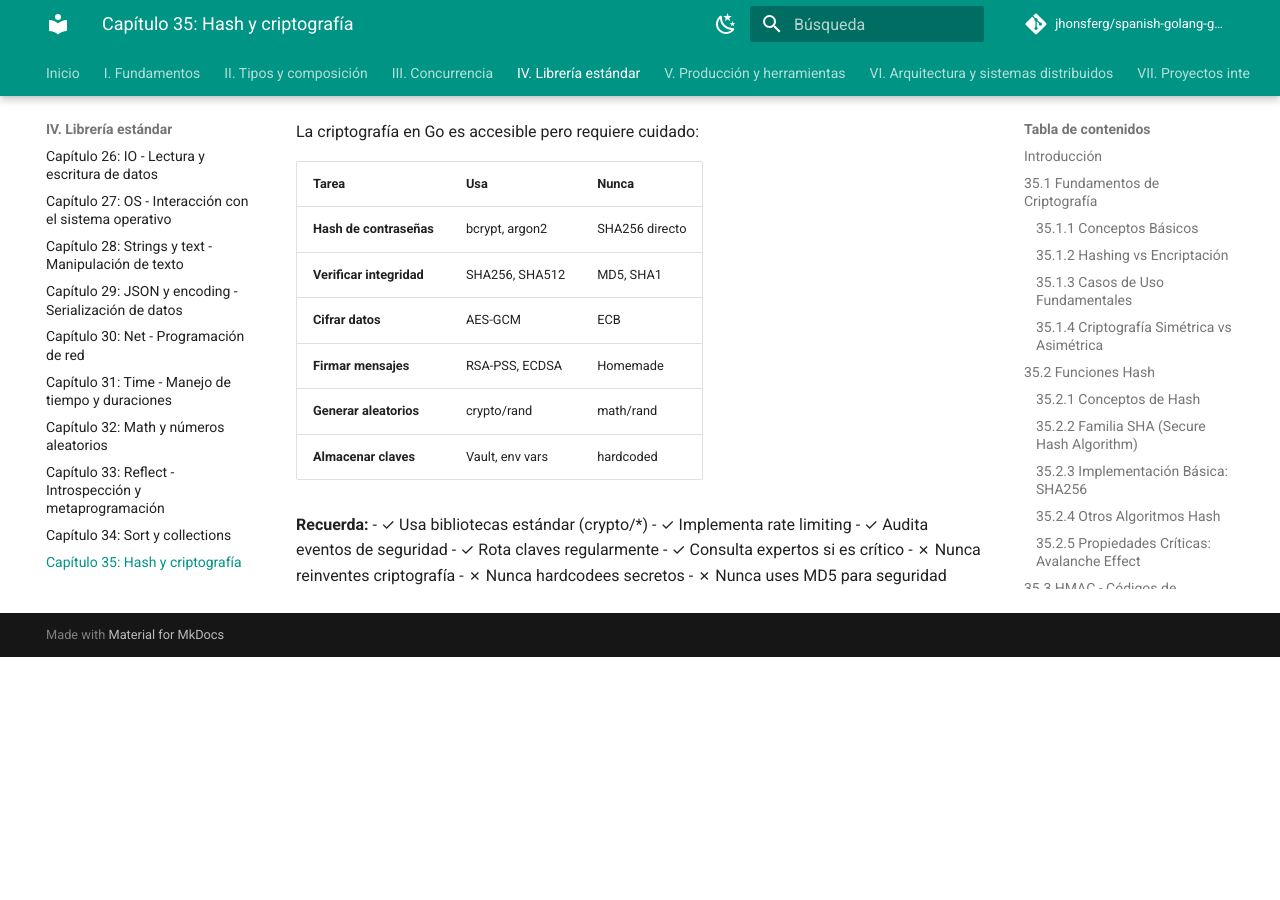
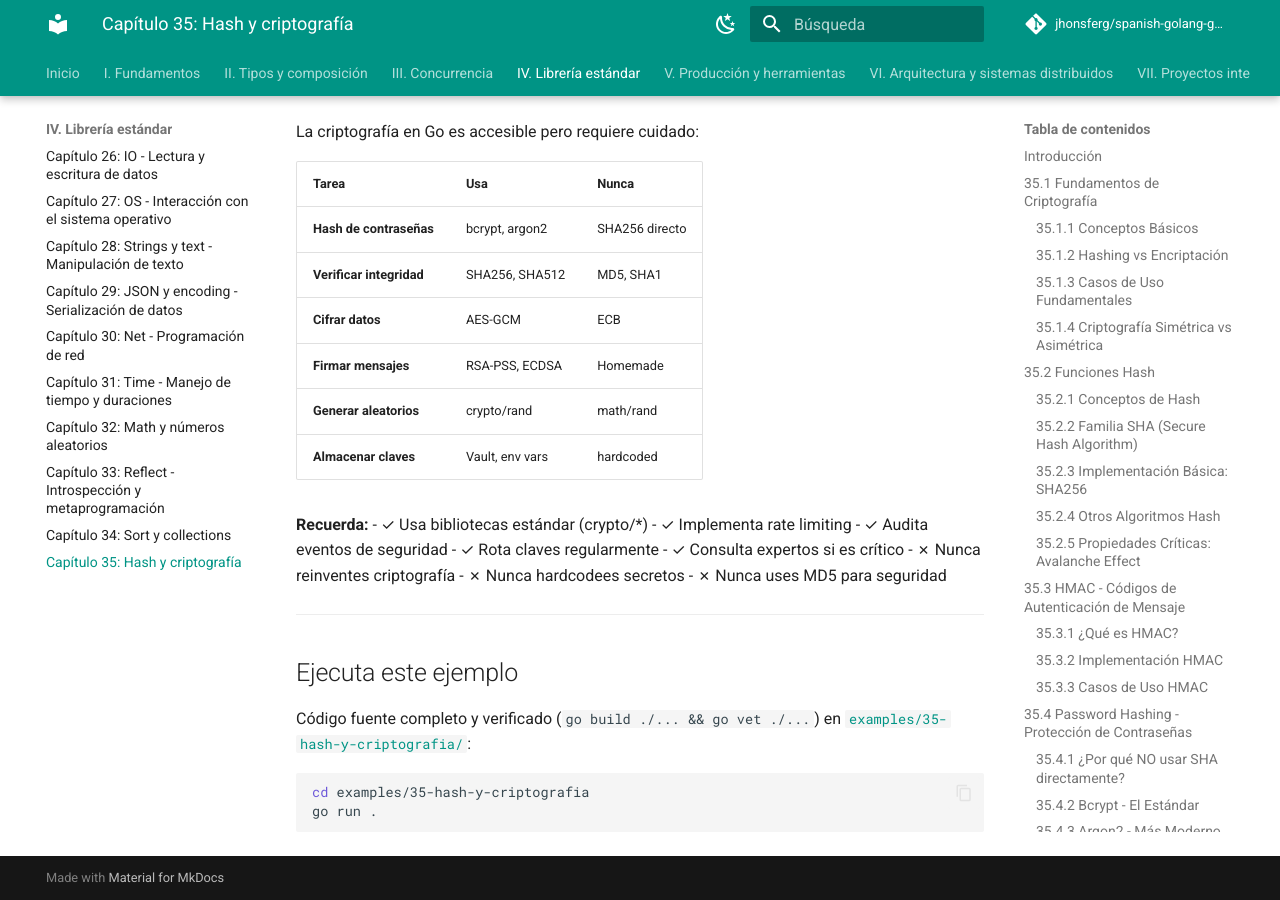
Before and after one commit to jhonsferg/spanish-golang-guide, an MkDocs documentation site: the page built from docs/04-libreria-estandar/35-hash-y-criptografia.md, in a window 1280 px wide and 900 px high, scrolled down 44670 px. Built offline with MkDocs 1.6.1 and Material for MkDocs 9.7.7, drawn with Linux system fonts in a browser that asks for light colours; comment, search, counter and statistics services are not loaded; before the commit the page ends 45327 px from its top, so only the background shows below that.

Commit message:
docs: enlazar ejemplo ejecutable en el capítulo 35

````diff
--- a/docs/04-libreria-estandar/35-hash-y-criptografia.md
+++ b/docs/04-libreria-estandar/35-hash-y-criptografia.md
@@ -2305,3 +2305,16 @@
 - ✗ Nunca reinventes criptografía
 - ✗ Nunca hardcodees secretos
 - ✗ Nunca uses MD5 para seguridad
+
+
+---
+
+## Ejecuta este ejemplo
+
+Código fuente completo y verificado (`go build ./... && go vet ./...`) en
+[`examples/35-hash-y-criptografia/`](https://github.com/jhonsferg/spanish-golang-guide/tree/main/examples/35-hash-y-criptografia):
+
+```bash
+cd examples/35-hash-y-criptografia
+go run .
+```
````
